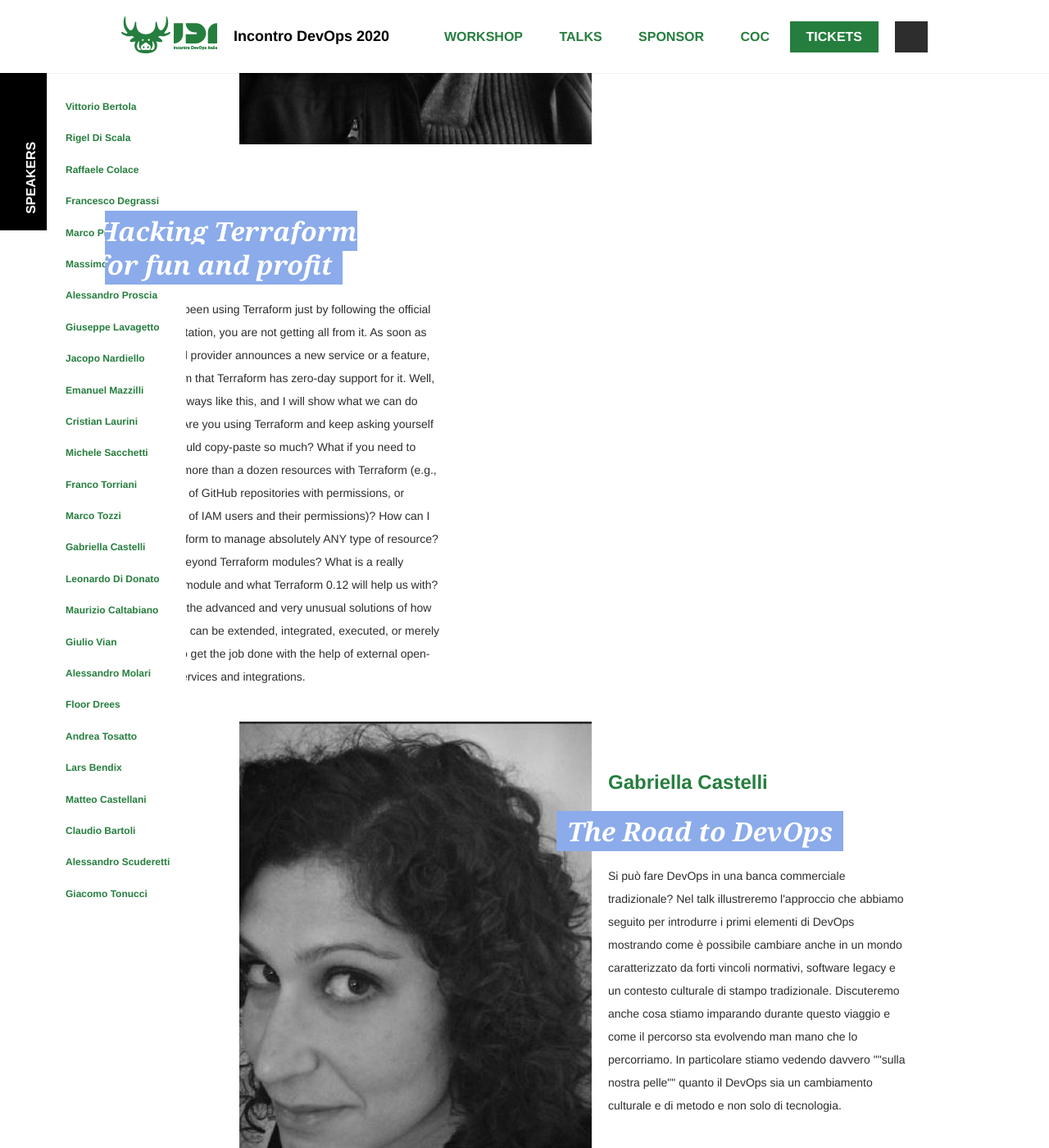
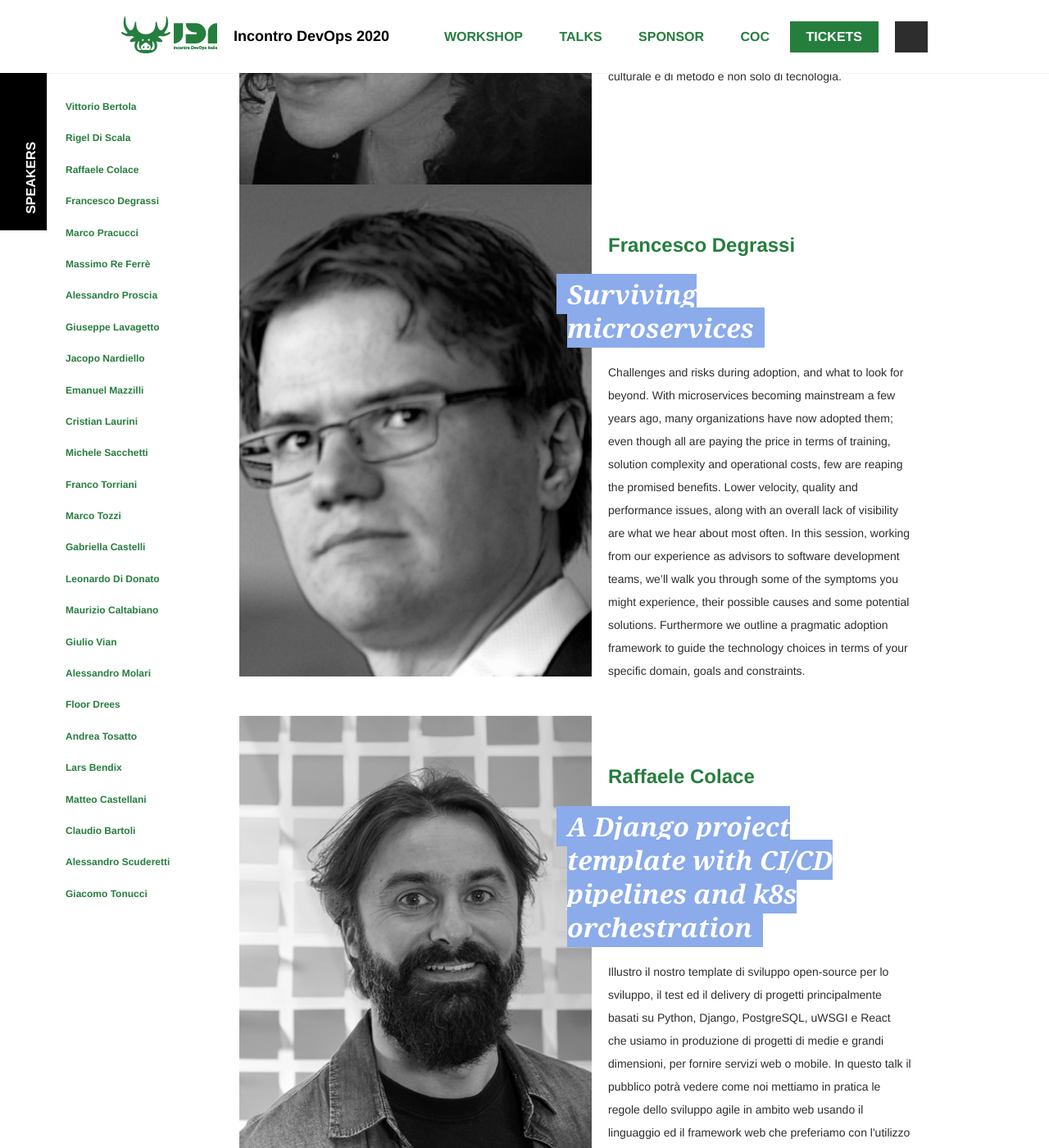
Before and after one commit to giuliatosato/2020.incontrodevops.it, a Jekyll site: the page built from talks.html, in a window 1280 px wide and 1400 px high, scrolled down 2507 px. Shown: the whole window at 82% size. Built offline with Jekyll 4.4.1, drawn with Linux system fonts in a browser that asks for light colours; some web fonts are replaced; comment, search, counter and statistics services are not loaded; some of the changed text lies outside the part shown.

Commit message:
cancelled talks

```diff
--- a/_data/talks.yml
+++ b/_data/talks.yml
@@ -22,21 +22,21 @@
     summarized, and the open, cooperative, interoperable model based on free
     software and open standards will be presented as the possible way
     forward for the European Internet community.
--
-  speaker_id: marco-abis
-  title: "It takes two to DevOps"
-  extract: >
-    In common parlance (and marketing/recruitment speak) DevOps
-    has transformed into a noun but that's misleading as you cannot be "a
-    DevOps".  Some say it's an adjective and a ‘DevOps person’ is someone
-    who cares about and supports the DevOps principles while others suggest
-    it's an adverb, so we can use it to describe how we do things rather
-    than to describe ourselves.  Either way DevOps itself was never meant to
-    be the goal but rather a mean to an end and we will argue the its key
-    goal is to ensure that software runs well in Production, especially in
-    the context of regular changes (deployments). If you lead a team and
-    want to understand why and how to make your software systems work
-    better, then this talk is for you.
+#-
+#  speaker_id: marco-abis
+#  title: "It takes two to DevOps"
+#  extract: >
+#    In common parlance (and marketing/recruitment speak) DevOps
+#    has transformed into a noun but that's misleading as you cannot be "a
+#    DevOps".  Some say it's an adjective and a ‘DevOps person’ is someone
+#    who cares about and supports the DevOps principles while others suggest
+#    it's an adverb, so we can use it to describe how we do things rather
+#    than to describe ourselves.  Either way DevOps itself was never meant to
+#    be the goal but rather a mean to an end and we will argue the its key
+#    goal is to ensure that software runs well in Production, especially in
+#    the context of regular changes (deployments). If you lead a team and
+#    want to understand why and how to make your software systems work
+#    better, then this talk is for you.
 -
   speaker_id: rigel-discala
   title: "Write your own Kubernetes Operator using Ansible"
@@ -46,28 +46,6 @@
     Ansible automation framework.  Level: Intermediate, for developers and
     system admins, no programming knowledge needed.
 
--
-  speaker_id: anton-babenko
-  title: Hacking Terraform for fun and profit
-  extract: >
-    If you’ve been using Terraform just by following the official
-    documentation, you are not getting all from it.
-
-    As soon as one cloud provider announces a new service or a feature, you
-    dream that Terraform has zero-day support for it. Well, it is not always
-    like this, and I will show what we can do about it.
-
-    Are you using Terraform and keep asking yourself why I should copy-paste
-    so much? What if you need to manage more than a dozen resources with
-    Terraform (e.g., hundreds of GitHub repositories with permissions, or
-    hundreds of IAM users and their permissions)? How can I use Terraform to
-    manage absolutely ANY type of resource? What is beyond Terraform
-    modules? What is a really dynamic module and what Terraform 0.12 will
-    help us with?
-
-    Let's see the advanced and very unusual solutions of how Terraform can
-    be extended, integrated, executed, or merely hacked to get the job done
-    with the help of external open-source services and integrations.
 
 -
   speaker_id: gabriella-castelli
@@ -100,23 +78,6 @@
     framework to guide the technology choices in terms of your specific
     domain, goals and constraints.
 
--
-  speaker_id: paolo-melchiorre
-  title: A Django project template with CI/CD pipelines and k8s orchestration
-  extract: >
-    Illustro il nostro template di sviluppo open-source per lo sviluppo, il
-    test ed il delivery di progetti principalmente basati su Python, Django,
-    PostgreSQL, uWSGI e React che usiamo in produzione di progetti di medie
-    e grandi dimensioni, per fornire servizi web o mobile.  In questo talk
-    il pubblico potrà vedere come noi mettiamo in pratica le regole dello
-    sviluppo agile in ambito web usando il linguaggio ed il framework web
-    che preferiamo con l'utilizzo di tecnologie di orchestrazione e CI/CD il
-    tutto racchiuso nel nostro template open-source e riutilizzabile da
-    tutti così com'è o adattabile anche con altri linguaggi di
-    programmazione o framework.  In definitiva vorremo portare l'esempio
-    della nostra azienda dove, pur non avendo una figura dedicata
-    esclusivamente ai processi specifici del DevOps ne usiamo
-    l'approccio coordinandoci tramite il nostro template.
 -
   speaker_id: raffaele-colace
   title: A Django project template with CI/CD pipelines and k8s orchestration
@@ -248,22 +209,6 @@
     Fury and upstream Open Source Cloud Native components.  We will also
     discuss and share our journey and lessons learned as operators working
     in a high-pressure environment and national scrutiny.
-
--
-  speaker_id: christian-laurini
-  title: "Rousseau Platform: What does it mean to run a high-load critical platform on Kubernetes, while half of the country and national tv is watching you"
-  extract: >
-    On Sept. 3rd, 2019, the M5S held a vote on the Rousseau Platform from
-    which was depending the whole country's political system and the current
-    government. The vote ended with over 100.000+ preferences, millions of
-    visiting users, tens of malevolent players reverse engineering your
-    stack, and all principal press offices closely observing the platform
-    behaviors.  In this talk, we will dive deep into the technical
-    architecture behind the new Rousseau Platform, based on AWS, Kubernetes
-    Fury and upstream Open Source Cloud Native components.  We will also
-    discuss and share our journey and lessons learned as operators working
-    in a high-pressure environment and national scrutiny.
-
 
 -
   speaker_id: michele-sacchetti
```
